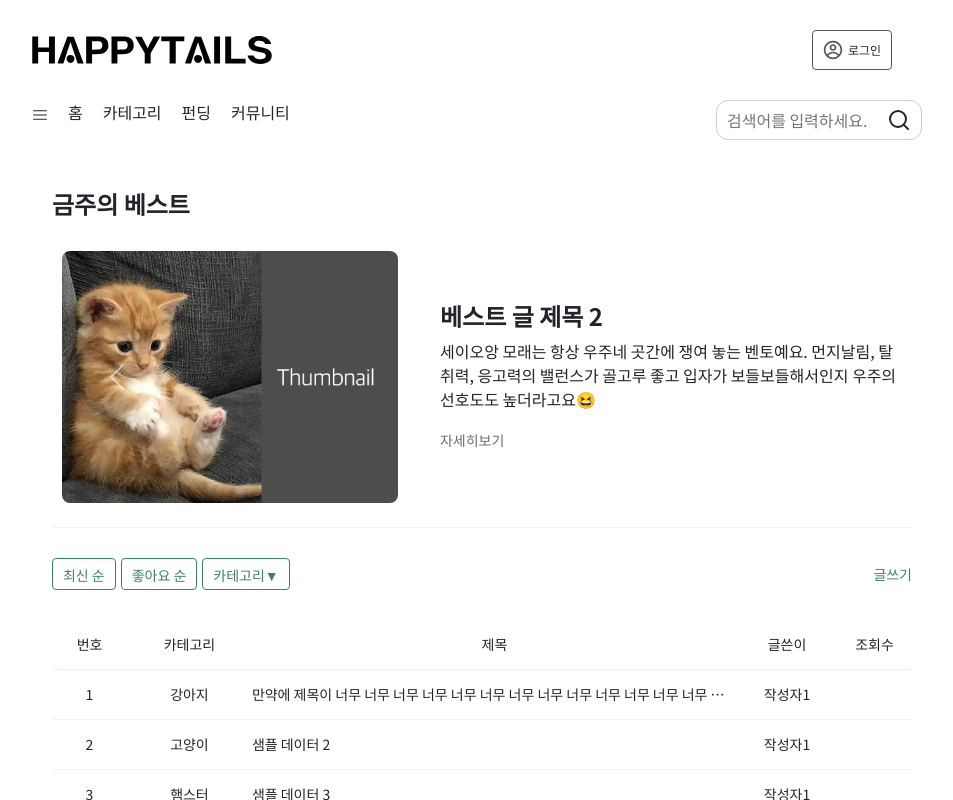
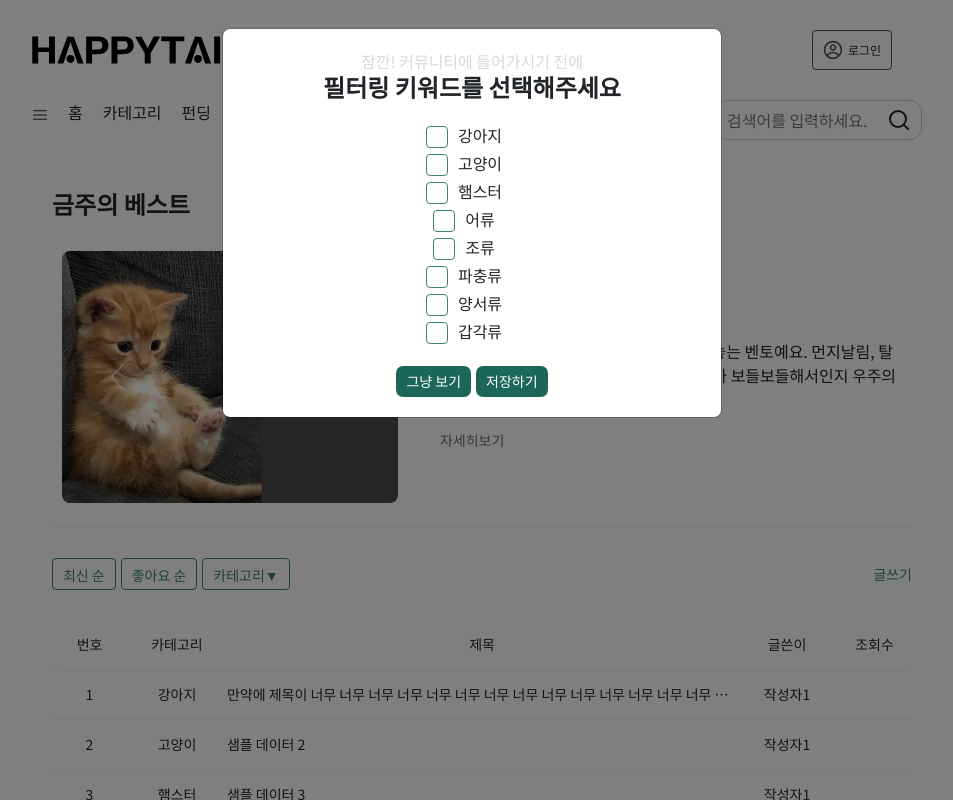
Before and after one commit to vi117/mc_final, a React (Vite) app in the folder packages/frontend/: page /community in a window 1280 px wide. Shown: the top 800 px of the page, without its empty margins (168-1121 px from the left). Built offline with nearby package versions, Linux system fonts and the light colour scheme; some icons are missing.

Commit message:
feat: community main/create filtering modal

```diff
--- a/packages/frontend/src/pages/community/co_detail.jsx
+++ b/packages/frontend/src/pages/community/co_detail.jsx
@@ -71,7 +71,7 @@ export function CommunityDetail() {
           <div className={classes["selectedTitle"]}>{selectedPost.title}</div>
           <div className={classes["detailbtn"]}>
             <button>수정</button>
-            <button>삭제</button>
+            <button onClick={deleteMessage}>삭제</button>
           </div>
         </div>
         <div className={classes["createdArea"]}>
@@ -97,7 +97,7 @@ export function CommunityDetail() {
               onClick={clickHeart}
             />
           </button>
-          <button>신고</button>
+          <button className={classes["reportbtn"]}>신고</button>
         </div>
         <div className={classes["commentArea"]}>
           <p>댓글 ({totalComments}개)</p>
--- a/packages/frontend/src/pages/community/community.jsx
+++ b/packages/frontend/src/pages/community/community.jsx
@@ -2,7 +2,7 @@ import { useState } from "react";
 import { Carousel } from "react-bootstrap";
 import { NavLink } from "react-router-dom";
 import Sampledata from "./assets/sampledata";
-import Board from "./components/Board";
+import Board from "./components/board";
 import Page from "./components/Pagination";
 import classes from "./styles/Community.module.css";
 
--- a/packages/frontend/src/pages/community/components/board.jsx
+++ b/packages/frontend/src/pages/community/components/board.jsx
@@ -1,5 +1,5 @@
 import { useEffect, useState } from "react";
-import Dropdown from "react-bootstrap/Dropdown";
+import { Dropdown, Form, Modal } from "react-bootstrap";
 import { useNavigate } from "react-router-dom";
 import { ReactComponent as Pencil } from "../assets/pencil.svg";
 import Sampledata from "../assets/sampledata";
@@ -8,8 +8,49 @@ import CustomMenu from "./Menu";
 import CustomToggle from "./Toggle";
 
 const Board = () => {
+  const [data, setData] = useState([]);
   const [filteredData, setFilteredData] = useState([]);
-  const [data, setData] = useState([]);
+  const [selectedAnimals, setSelectedAnimals] = useState([]);
+  const [isModalOpen, setIsModalOpen] = useState(true);
+  const animals = [
+    "강아지",
+    "고양이",
+    "햄스터",
+    "어류",
+    "조류",
+    "파충류",
+    "양서류",
+    "갑각류",
+  ];
+  const navigate = useNavigate();
+
+  const selectCheckbox = (animal) => {
+    if (selectedAnimals.includes(animal)) {
+      setSelectedAnimals(selectedAnimals.filter((a) => a !== animal));
+    } else {
+      setSelectedAnimals([...selectedAnimals, animal]);
+    }
+  };
+
+  const filterResult = () => {
+    const filteredAnimals = animals.filter((animal) =>
+      !selectedAnimals.includes(animal)
+    );
+    if (filteredAnimals.length === 0) {
+      setFilteredData(data);
+    } else {
+      const result = data.filter((currData) =>
+        filteredAnimals.includes(currData.category)
+      );
+      setFilteredData(result);
+    }
+    setIsModalOpen(false);
+  };
+
+  const handleTitleClick = () => {
+    navigate(`./id:detail`);
+  };
+
   useEffect(() => {
     setData(Sampledata);
 
@@ -21,19 +62,50 @@ const Board = () => {
     setFilteredData(newData);
   }, []);
 
-  const filterResult = (catItem) => {
-    const result = data.filter((currData) => currData.category === catItem);
-    setFilteredData(result);
-  };
-
-  const navigate = useNavigate();
-
-  const handleTitleClick = () => {
-    navigate(`./id:detail`);
-  };
-
   return (
     <>
+      <Modal show={isModalOpen}>
+        <div className={classes["title"]}>
+          <p>잠깐! 커뮤니티에 들어가시기 전에</p>
+          <h1>필터링 키워드를 선택해주세요</h1>
+        </div>
+        <div className={classes["selecttable"]}>
+          <Form>
+            {animals.map((animal, index) => (
+              <div key={`animal-${index}`}>
+                <Form.Check
+                  inline
+                  id={`checkbox-${index}`}
+                  className={classes["mb-3"]}
+                  type="checkbox"
+                  name={`check${index + 1}`}
+                  label={animal}
+                  checked={selectedAnimals.includes(animal)}
+                  onChange={() => selectCheckbox(animal)}
+                />
+              </div>
+            ))}
+          </Form>
+        </div>
+        <div className={classes["filterbtnarea"]}>
+          <button
+            className={classes["closebtn"]}
+            onClick={() => setIsModalOpen(false)}
+            style={{ marginRight: "5px" }}
+          >
+            그냥 보기
+          </button>
+          <button
+            className={classes["filteron"]}
+            onClick={() => {
+              filterResult();
+            }}
+          >
+            저장하기
+          </button>
+        </div>
+      </Modal>
+
       <div className={classes["board"]}>
         <div className={classes["category"]}></div>
         <Category filterData={(catItem) => filterResult(catItem)} />
@@ -63,8 +135,8 @@ const Board = () => {
                 key={item.id}
                 onClick={() => handleTitleClick(item)}
               >
-                <td>{item.id}</td>
-                <td>{item.category}</td>
+                <td className={classes["td-num"]}>{item.id}</td>
+                <td className={classes["td-cat"]}>{item.category}</td>
                 <td className={classes["td-title"]}>{item.title}</td>
                 <td>{item.createdBy}</td>
                 <td>{item.views}</td>
@@ -86,6 +158,17 @@ const Category = ({ filterData }) => {
   const goWrite = () => {
     navigate("/community/:id/post");
   };
+
+  const animals = [
+    "강아지",
+    "고양이",
+    "햄스터",
+    "어류",
+    "조류",
+    "파충류",
+    "양서류",
+    "갑각류",
+  ];
   return (
     <>
       <div className={classes["nav"]}>
@@ -98,54 +181,15 @@ const Category = ({ filterData }) => {
                 <Dropdown.Toggle as={CustomToggle}>카테고리</Dropdown.Toggle>
               </div>
               <Dropdown.Menu as={CustomMenu}>
-                <Dropdown.Item
-                  eventKey="1"
-                  onClick={() => handleFilter("강아지")}
-                >
-                  강아지
-                </Dropdown.Item>
-                <Dropdown.Item
-                  eventKey="2"
-                  onClick={() => handleFilter("고양이")}
-                >
-                  고양이
-                </Dropdown.Item>
-                <Dropdown.Item
-                  eventKey="3"
-                  onClick={() => handleFilter("햄스터")}
-                >
-                  햄스터
-                </Dropdown.Item>
-                <Dropdown.Item
-                  eventKey="3"
-                  onClick={() => handleFilter("어류")}
-                >
-                  어류
-                </Dropdown.Item>
-                <Dropdown.Item
-                  eventKey="3"
-                  onClick={() => handleFilter("조류")}
-                >
-                  조류
-                </Dropdown.Item>
-                <Dropdown.Item
-                  eventKey="3"
-                  onClick={() => handleFilter("파충류")}
-                >
-                  파충류
-                </Dropdown.Item>
-                <Dropdown.Item
-                  eventKey="3"
-                  onClick={() => handleFilter("양서류")}
-                >
-                  양서류
-                </Dropdown.Item>
-                <Dropdown.Item
-                  eventKey="3"
-                  onClick={() => handleFilter("갑각류")}
-                >
-                  갑각류
-                </Dropdown.Item>
+                {animals.map((animal, index) => (
+                  <Dropdown.Item
+                    key={`animal-${index}`}
+                    eventKey={index + 1}
+                    onClick={() => handleFilter(animal)}
+                  >
+                    {animal}
+                  </Dropdown.Item>
+                ))}
               </Dropdown.Menu>
             </div>
           </Dropdown>
--- a/packages/frontend/src/pages/community/styles/Co_detail.module.css
+++ b/packages/frontend/src/pages/community/styles/Co_detail.module.css
@@ -131,6 +131,11 @@
   color: var(--teritary);
 }
 
+.reportbtn:hover {
+  transition: transform 200ms ease;
+  transform: scale(1.05);
+}
+
 .commentArea {
   padding: 30px 0px;
 }
--- a/packages/frontend/src/pages/community/styles/Community.module.css
+++ b/packages/frontend/src/pages/community/styles/Community.module.css
@@ -7,6 +7,83 @@
   max-width: 900px;
   margin: 0 auto;
   margin-top: 50px;
+}
+
+/*모달창 ui*/
+
+.title{
+  text-align: center;
+  padding:0 !important;
+  margin-top: 20px;
+}
+.title > p {
+  font-size: 16px;
+  color:var(--secondary);
+  margin-bottom:0px;
+}
+
+.title > h1 {
+  font-size: 24px;
+  letter-spacing: -0.01px;
+  font-weight: 700;
+  margin-bottom: 0px !important;
+}
+
+.co-modal > label{
+  color:black;
+}
+
+/*Filtering checkbox*/
+.selecttable {
+  padding: 20px 0px;
+}
+
+.mb-3{
+  display:flex;
+  align-items: center;
+  justify-content: center;
+}
+
+.mb-3 > input{
+  margin-bottom: 0px !important;
+  margin-right: 10px;
+  border:1px solid var(--green);
+}
+.mb-3 > input:focus{
+ box-shadow: none !important;
+ background-color: var(--green);
+border:1px solid var(--green);}
+
+.mb-3 > input:checked{
+background-color: var(--green);
+border:1px solid var(--green);
+outline:none;
+}
+
+.mb-3 > label {
+  font-size: 16px;
+  letter-spacing: -0.01px;
+  color: var(--primary);
+}
+
+ .filterbtnarea {
+  margin-bottom: 20px;
+  display: flex;
+  justify-content: center;
+}
+
+.closebtn, .filteron {
+  font-size: 14px;
+  color:var(--white);
+  border: none;
+  border-radius: 7px;
+  padding: 5px 10px;
+background-color: var(--green-dark);
+}
+
+.closebtn:hover, .filteron:hover{
+  transform:scale(1.05);
+  transition: transform 200ms ease;
 }
 
 /*베스트 밑 게시판 전체 영역*/
@@ -173,15 +250,9 @@ table {
   text-align: center;
 }
 
-.board-table .td-title {
-  max-width: 200px;
-  text-align: left;
-  overflow: hidden;
-  text-overflow: ellipsis;
-  white-space: nowrap;
-}
 
 .borad-table .th-cat {
+  position: absolute;
   width: 100px;
   text-align: center;
 }
@@ -197,6 +268,24 @@ table {
 .board-table th,
 .board-table td {
   padding: 14px 0;
+}
+
+.board-table .td-title {
+  max-width: 200px;
+  text-align: left;
+  overflow: hidden;
+  text-overflow: ellipsis;
+  white-space: nowrap;
+}
+
+.board-table .td-num {
+  text-align: center;
+  width: 75px;
+}
+
+.board-table .td-cat {
+  text-align: center;
+  width: 100px;
 }
 
 .board-table tbody td {
```
